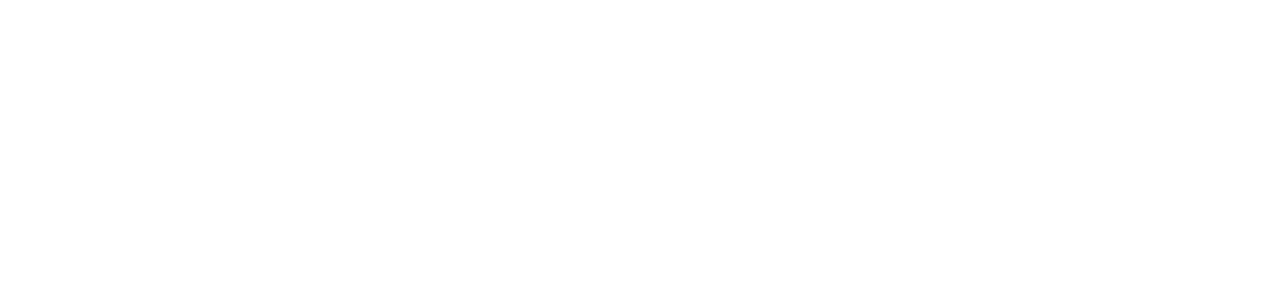
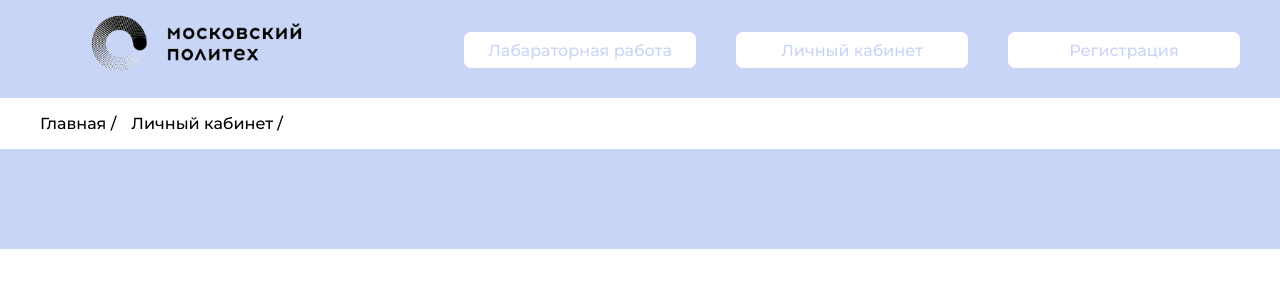
Before and after one commit to DailyPepper/sdo-react, a React (Create React App) app in the folder sdo/: page /profile in a window 1280 px wide. Before the commit this address had no page. Shown: the top 300 px of the page. Built offline with nearby package versions, Linux system fonts and the light colour scheme.

Commit message:
Добаботал хлебные крошки

```diff
--- a/sdo/src/components/BreadCrumbs.jsx
+++ b/sdo/src/components/BreadCrumbs.jsx
@@ -25,10 +25,13 @@ const Bread = () => {
 
 
     const pageNames = {
-        "": "Главная",
-        "Auto": "Авторизация",
+        "/": "Главная",
+        "login": "Авторизация",
         "Laboratory": "Лабораторные работы",
-        "PrepodRedLab": "Редактирование лабораторной работы",
+        "editingLaboratoryPrep": "Редактирование лабораторной работы",
+        "Registration" : "Регистрация",
+        "profile" : "Личный кабинет",
+
     };
 
 
--- a/sdo/src/components/header/Header.jsx
+++ b/sdo/src/components/header/Header.jsx
@@ -1,9 +1,10 @@
 import "./style.css"
 import logo from "../../img/logo.svg"
-import React, { useState } from "react";
+import React from "react";
 import Bread from "../BreadCrumbs";
 import { Link } from "react-router-dom";
 import styled from 'styled-components'
+import { LABORATORY_ROUTE, PROFILE_ROUTE, REGISTRATION_ROUTE } from '../../app/routing/route';
 
 const HeaderStyle = styled.header`
     width: 100%;
@@ -75,7 +76,7 @@ const Header = ({ setIsLoggedIn, isLoggedIn, isButtonClicked }) => {
                     </div>
                     {/* {isButtonClicked && ( */}
                         <Nav>
-                            <Link to={LABORATORY_ROUTE}className="header__nav-lr">
+                            <Link to={LABORATORY_ROUTE} className="header__nav-lr">
                                 Лабараторная работа
                             </Link>
                             <Link to={PROFILE_ROUTE} className="header__nav-lr">
```
